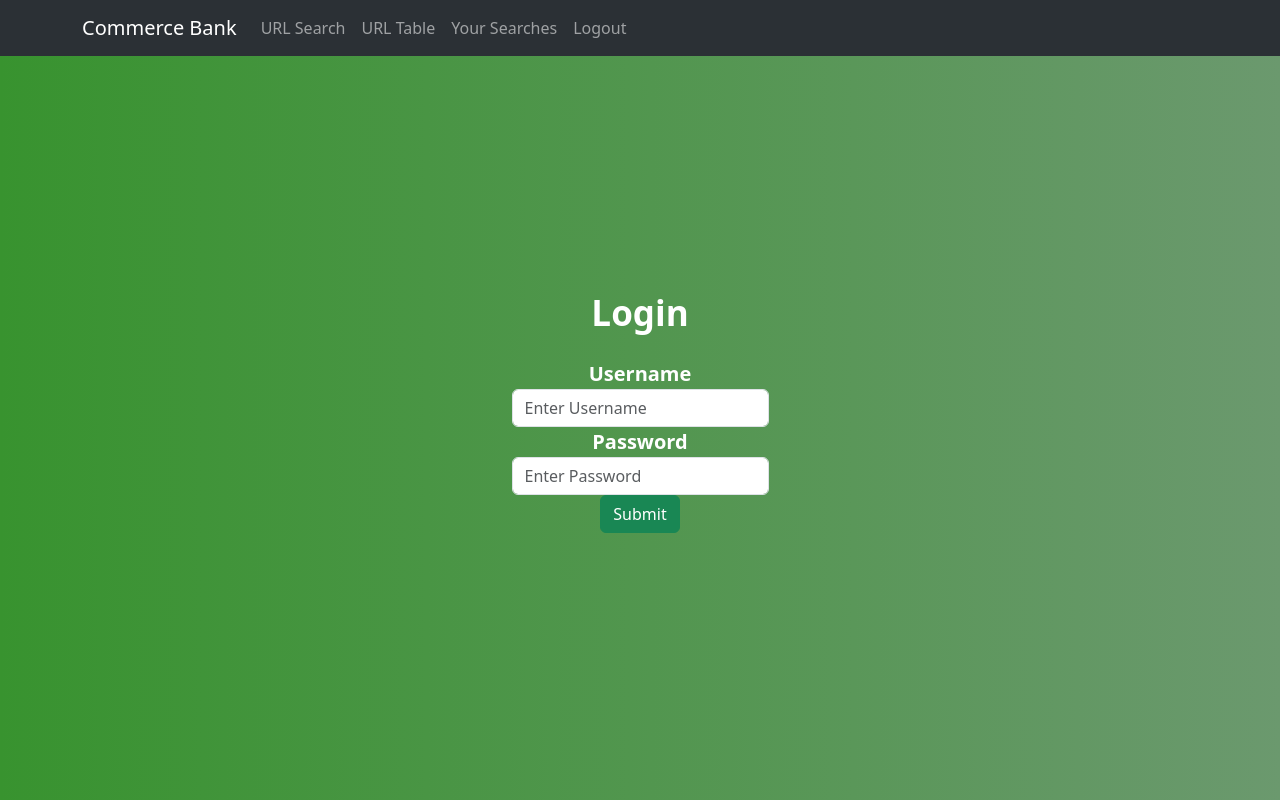
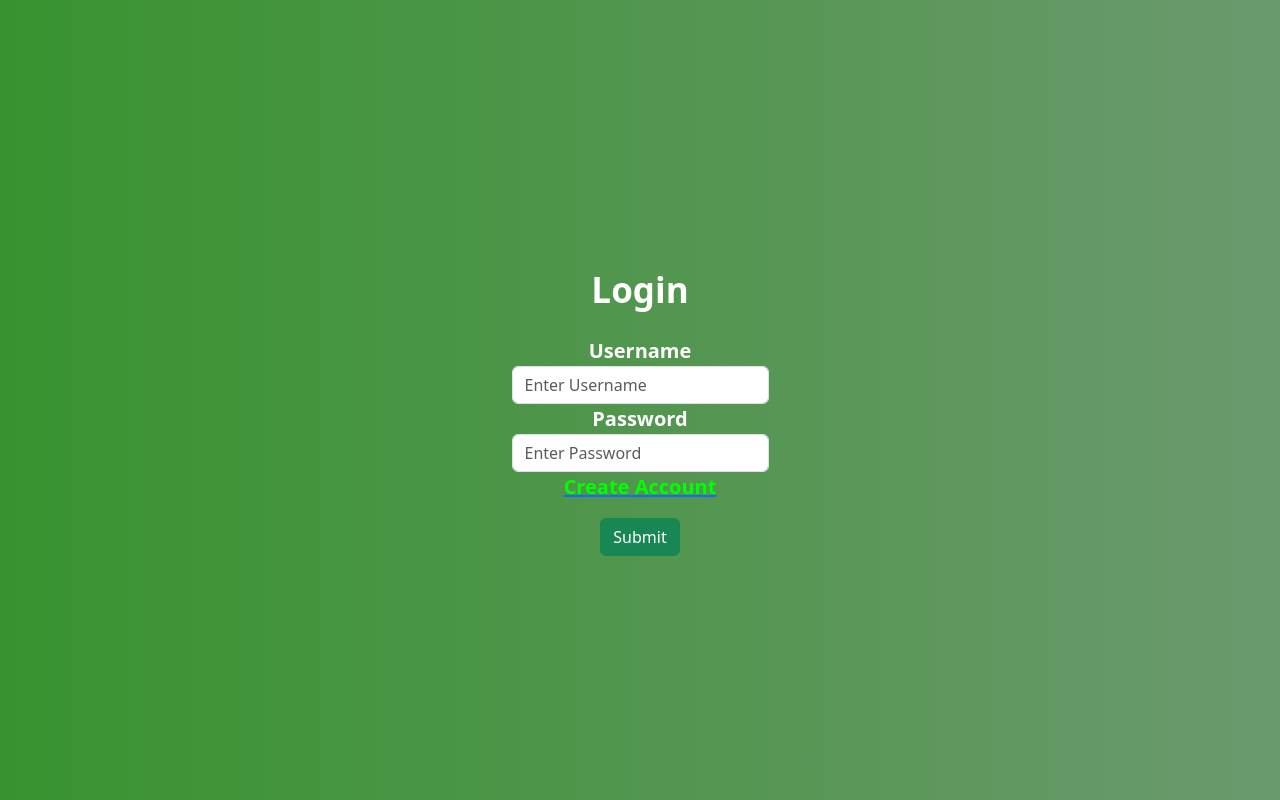
Before and after one commit to jpr0023/CommerceBankFrontend, a React (Vite) app: page / in a window 1280 px wide. Built offline with nearby package versions, Linux system fonts and the light colour scheme.

Commit message:
Added Create Account Button
Full History Button - sends to searches page

Header Removal - Login and CreateAccount

Header Changes - Commerce Bank Button sends you to URL Analyze

Header Button Removal - URL Search

```diff
--- a/src/App.jsx
+++ b/src/App.jsx
@@ -17,10 +17,7 @@ function App() {
   return (
 
     <>
-      <Header></Header>
       <div>
-
-
       <Routes>
 
           <Route element = {<ProtectedRoutes/>}/>
--- a/src/components/Header.jsx
+++ b/src/components/Header.jsx
@@ -11,11 +11,10 @@ function Header() {
   return (
     <Navbar data-bs-theme="dark" expand="lg" className="bg-body-tertiary" fixed='top'>
       <Container >
-        <Navbar.Brand href="/">Commerce Bank</Navbar.Brand>
+        <Navbar.Brand href="/URLSearch">Commerce Bank</Navbar.Brand>
         <Navbar.Toggle aria-controls="basic-navbar-nav" />
         <Navbar.Collapse id="basic-navbar-nav">
           <Nav className="me-auto">
-            <Nav.Link href="/URLSearch">URL Search</Nav.Link>
             <Nav.Link href="/urlTable">URL Table</Nav.Link>
             <Nav.Link href="/searches">Your Searches</Nav.Link>
             <Nav.Link href="/" onClick={logout}>Logout</Nav.Link>
--- a/src/components/ReportTable.jsx
+++ b/src/components/ReportTable.jsx
@@ -2,13 +2,14 @@ import { useEffect, useState } from "react";
 import './ReportTable.css'
 import DisplayBubble from "./DisplayBubble";
 import DisplayResponseHeaders from "./DisplayResponseHeaders";
-
+import { useNavigate } from "react-router-dom";
 
 export default function reportTable(){
 
     const dataJson = JSON.parse(sessionStorage.getItem('url'));
     let title = dataJson?.url?.urlValue?.toLowerCase();
     let holder;
+    const Navigate = useNavigate();
 
         if (title.startsWith("https://www.")){
             title = title.substring(12);
@@ -22,7 +23,9 @@ export default function reportTable(){
     // Use effect to grab the length of the response headers?
     // Have the 4 or 5 lines going over all of the other stuff
 
-
+    function navigateOver(){
+        Navigate("/searches");
+    }
 
     return(
         <>
@@ -36,7 +39,7 @@ export default function reportTable(){
 
             <DisplayResponseHeaders headers={dataJson?.headers} />
 
-            <button>Full History</button>
+            <button onClick={() => navigateOver()}>Full History</button>
 
             </div>
 
--- a/src/pages/Login.jsx
+++ b/src/pages/Login.jsx
@@ -61,7 +61,7 @@ function Login() {
         <label>Password</label>
         <input type="password" className="form-control" name='password' onChange={changeUserDetails} placeholder="Enter Password"/>
        </div>
-
+       <a href='/createAccount'><p>Create Account</p></a>
          <Button variant = "success"  className="btn btn-primary" onClick={handleLogin}>Submit</Button>
 
       </form>
--- a/src/pages/URLSearch.jsx
+++ b/src/pages/URLSearch.jsx
@@ -76,6 +76,7 @@ function URLSearch() {
     return (
 
         <div>
+            <Header></Header>
             <Form onSubmit = {submitURL}>
                 <Form.Group controlId="URL">
                     <Form.Label>Enter URL to Analyze</Form.Label>
--- a/src/pages/URLtable.jsx
+++ b/src/pages/URLtable.jsx
@@ -7,6 +7,7 @@ export default function URLTABLE(){
 
     return (
         <>
+            <Header></Header>
             <ReportTable/>
         </>
     );
--- a/src/pages/UserSearches.jsx
+++ b/src/pages/UserSearches.jsx
@@ -1,6 +1,7 @@
 import SavedSearches from "../components/SavedSearches";
 import RecentSearches from "../components/RecentSearches";
 import { useEffect, useState } from "react";
+import Header from "../components/Header";
 
 export default function UserSearches(){
 
@@ -35,6 +36,8 @@ export default function UserSearches(){
     // Returns a page that has both the saved Searches and Recent Searches on the same thing will style this a little bit more just want to get the idea of it down
     return (
         <>
+            <Header></Header>
+
             <header>Saved Searches</header>
             <SavedSearches searches={searches?.savedSearches || []}/>
             <header>Recent Searches</header>
--- a/src/pages/login.css
+++ b/src/pages/login.css
@@ -22,3 +22,8 @@ header{
     color: rgb(255, 255, 255);
     font-weight: bold;
 }
+
+a p {
+    color: Lime;
+    border-bottom: none;
+}
```
